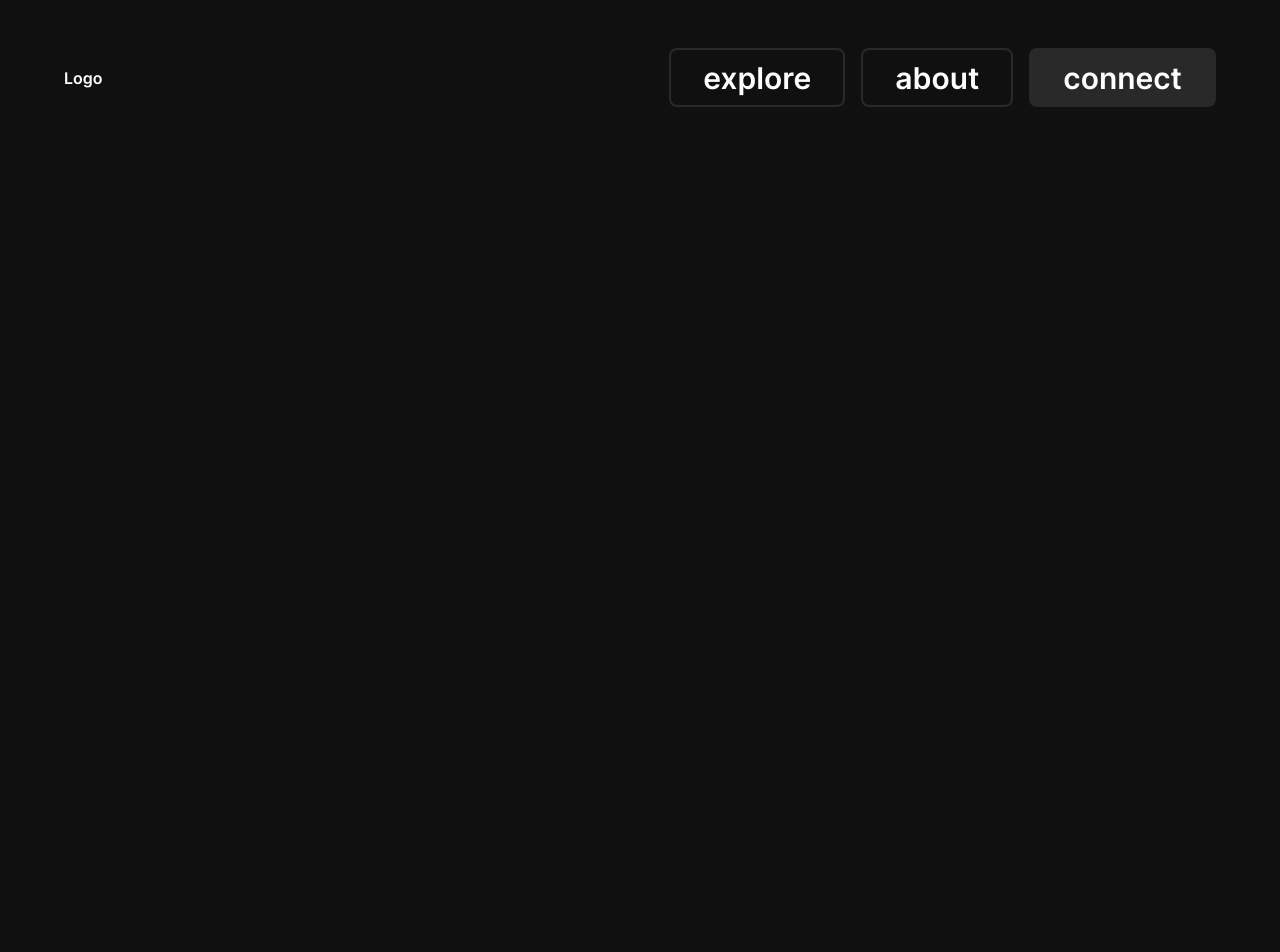
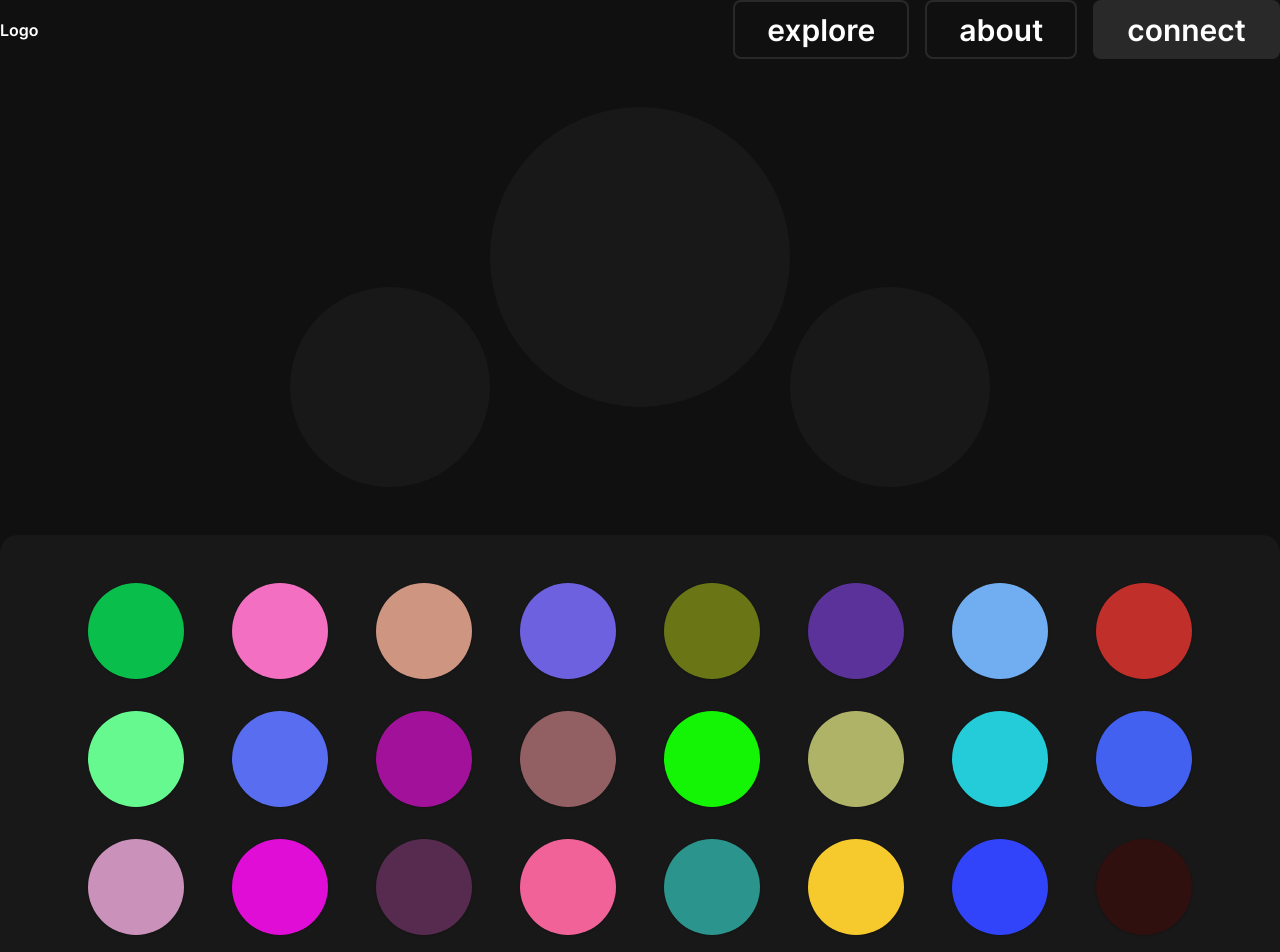
Before and after one commit to dev-lukian/colors.wtf, a Next.js app: page / in a window 1280 px wide. Shown: the top 952 px of the page. Before the commit the page ends 800 px from the top, so only its background shows below. Built offline with nearby package versions, Linux system fonts and the light colour scheme.

Commit message:
ColorButton, ColorGrid, ColorScroll, ColorMix, Tooltip

```diff
--- /dev/null
+++ b/pages/components/ColorButton/ColorButton.jsx
@@ -0,0 +1,30 @@
+import cn from 'classnames';
+import { useEffect, useState } from 'react';
+import styles from './ColorButton.module.css';
+
+import Tooltip from '../Tooltip/Tooltip';
+
+const ColorButton = ({ rgb }) => {
+  const [hover, setHover] = useState(false);
+
+  const cssRGB = 'rgba(' + rgb.r + ', ' + rgb.g + ', ' + rgb.b + ', 1)';
+  const rgb8Percent = 'rgba(' + rgb.r + ', ' + rgb.g + ', ' + rgb.b + ', 0.08)';
+  const rgb32Percent = 'rgba(' + rgb.r + ', ' + rgb.g + ', ' + rgb.b + ', 0.32)';
+  const shadow = '0px 0px 4px ' + rgb8Percent + ', 0px 1px 5px ' + rgb32Percent;
+
+  return (
+    <div className={styles.circleWrapper}>
+      {hover && <Tooltip />}
+      <div
+        className={styles.circle}
+        onMouseEnter={() => setHover(true)}
+        onMouseLeave={() => setHover(false)}
+        style={{ backgroundColor: cssRGB, boxShadow: hover && shadow }}
+      >
+        {console.log({ cssRGB, shadow })}
+      </div>
+    </div>
+  );
+};
+
+export default ColorButton;
--- /dev/null
+++ b/pages/components/ColorButton/ColorButton.module.css
@@ -0,0 +1,19 @@
+.circleWrapper {
+  position: relative;
+  display: flex;
+  align-items: center;
+  justify-content: center;
+}
+
+.circle {
+  border-radius: 100%;
+  height: 6rem;
+  width: 6rem;
+  cursor: pointer;
+  transition: transform 0.5s ease;
+  box-shadow: 0px 0px 1px rgba(40, 41, 61, 0.08), 0px 1px 2px rgba(16, 16, 16, 0.32);
+}
+
+.circle:hover {
+  transform: scale(1.15);
+}
--- /dev/null
+++ b/pages/components/ColorGrid/ColorGrid.jsx
@@ -0,0 +1,34 @@
+import cn from 'classnames';
+import styles from './ColorGrid.module.css';
+
+import ColorButton from '../ColorButton/ColorButton';
+
+const randomColors = () => {
+  let colorArray = [];
+
+  for (let i = 0; i < 30; i++) {
+    let color = {
+      rgb: {
+        r: Math.floor(Math.random() * 255),
+        g: Math.floor(Math.random() * 255),
+        b: Math.floor(Math.random() * 255),
+      },
+    };
+
+    colorArray.push(color);
+  }
+
+  return colorArray;
+};
+
+const ColorGrid = () => {
+  return (
+    <div className={styles.colorGridWrapper}>
+      {randomColors().map((color, index) => {
+        return <ColorButton key={index} rgb={color.rgb} />;
+      })}
+    </div>
+  );
+};
+
+export default ColorGrid;
--- /dev/null
+++ b/pages/components/ColorGrid/ColorGrid.module.css
@@ -0,0 +1,7 @@
+.colorGridWrapper {
+  width: 100%;
+  display: grid;
+  grid-template-columns: 1fr 1fr 1fr 1fr 1fr 1fr 1fr 1fr;
+  grid-template-rows: 1fr 1fr 1fr;
+  gap: 2rem 2rem;
+}
--- /dev/null
+++ b/pages/components/ColorMix/ColorMix.jsx
@@ -0,0 +1,14 @@
+import cn from 'classnames';
+import styles from './ColorMix.module.css';
+
+const ColorMix = () => {
+  return (
+    <div className={styles.colorMixWrapper}>
+      <div className={cn(styles.circle, styles.smallCircle)}></div>
+      <div className={cn(styles.circle, styles.bigCircle)}></div>
+      <div className={cn(styles.circle, styles.smallCircle)}></div>
+    </div>
+  );
+};
+
+export default ColorMix;
--- /dev/null
+++ b/pages/components/ColorMix/ColorMix.module.css
@@ -0,0 +1,25 @@
+.colorMixWrapper {
+  width: 100%;
+  display: flex;
+  justify-content: center;
+  align-items: flex-end;
+  padding-top: 3rem;
+  padding-bottom: 8rem;
+}
+
+.circle {
+  border-radius: 100%;
+  width: 12.5rem;
+  height: 12.5rem;
+  background-color: var(--gray-1);
+}
+
+.bigCircle {
+  width: 18.75rem;
+  height: 18.75rem;
+}
+
+.smallCircle {
+  position: relative;
+  bottom: -5rem;
+}
--- /dev/null
+++ b/pages/components/ColorScroll/ColorScroll.jsx
@@ -0,0 +1,12 @@
+import ColorGrid from '../ColorGrid/ColorGrid';
+import styles from './ColorScroll.module.css';
+
+const ColorScroll = () => {
+  return (
+    <div className={styles.scrollWrapper}>
+      <ColorGrid />
+    </div>
+  );
+};
+
+export default ColorScroll;
--- /dev/null
+++ b/pages/components/ColorScroll/ColorScroll.module.css
@@ -0,0 +1,6 @@
+.scrollWrapper {
+  background-color: var(--gray-1);
+  width: 100%;
+  padding: 3rem 5rem;
+  border-radius: 18px 18px 0px 0px;
+}
--- /dev/null
+++ b/pages/components/Tooltip/Tooltip.jsx
@@ -0,0 +1,14 @@
+import styles from './Tooltip.module.css';
+
+const Tooltip = () => {
+  return (
+    <div className={styles.tooltipWrapper}>
+      <div>Dolly</div>
+      <div>#000000</div>
+      <div>rgb(0,0,0)</div>
+      <div>0x000000</div>
+    </div>
+  );
+};
+
+export default Tooltip;
--- /dev/null
+++ b/pages/components/Tooltip/Tooltip.module.css
@@ -0,0 +1,10 @@
+.tooltipWrapper {
+  position: absolute;
+  top: -110%;
+  margin: 0 auto;
+  left: 0;
+  right: 0;
+  background-color: var(--gray-3);
+  padding: 0.5rem 1rem;
+  border-radius: 8px;
+}
--- a/pages/index.js
+++ b/pages/index.js
@@ -3,6 +3,8 @@ import Image from 'next/image';
 import styles from '../styles/Home.module.css';
 
 import Navbar from './components/Navbar/Navbar';
+import ColorMix from './components/ColorMix/ColorMix';
+import ColorScroll from './components/ColorScroll/ColorScroll';
 
 export default function Home() {
   return (
@@ -13,6 +15,8 @@ export default function Home() {
         <link rel="icon" href="/favicon.ico" />
       </Head>
       <Navbar />
+      <ColorMix />
+      <ColorScroll />
     </>
   );
 }
--- a/styles/globals.css
+++ b/styles/globals.css
@@ -17,7 +17,7 @@ body {
   font-weight: 500;
   color: var(--white);
   background-color: var(--black);
-  padding: 1.5rem 2rem;
+  /* padding: 1.5rem 2rem; */
 }
 
 a {
```
